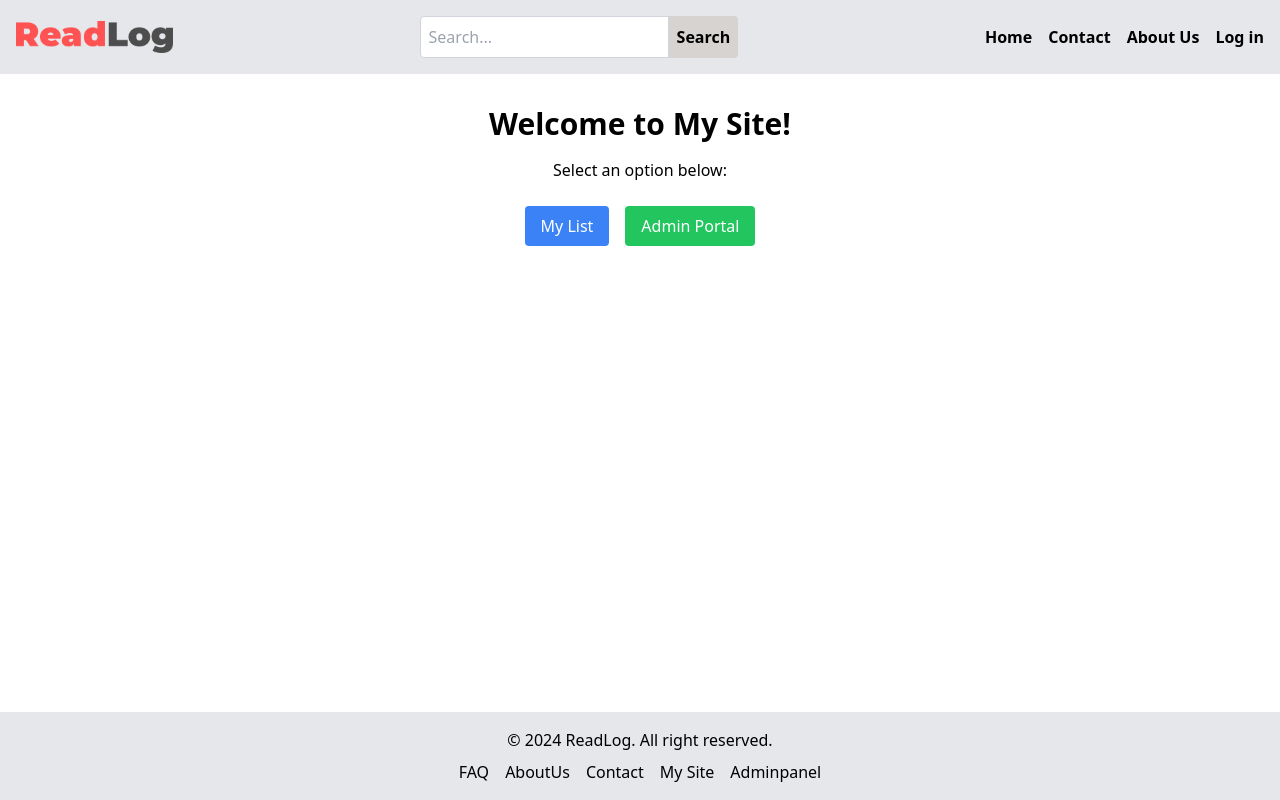
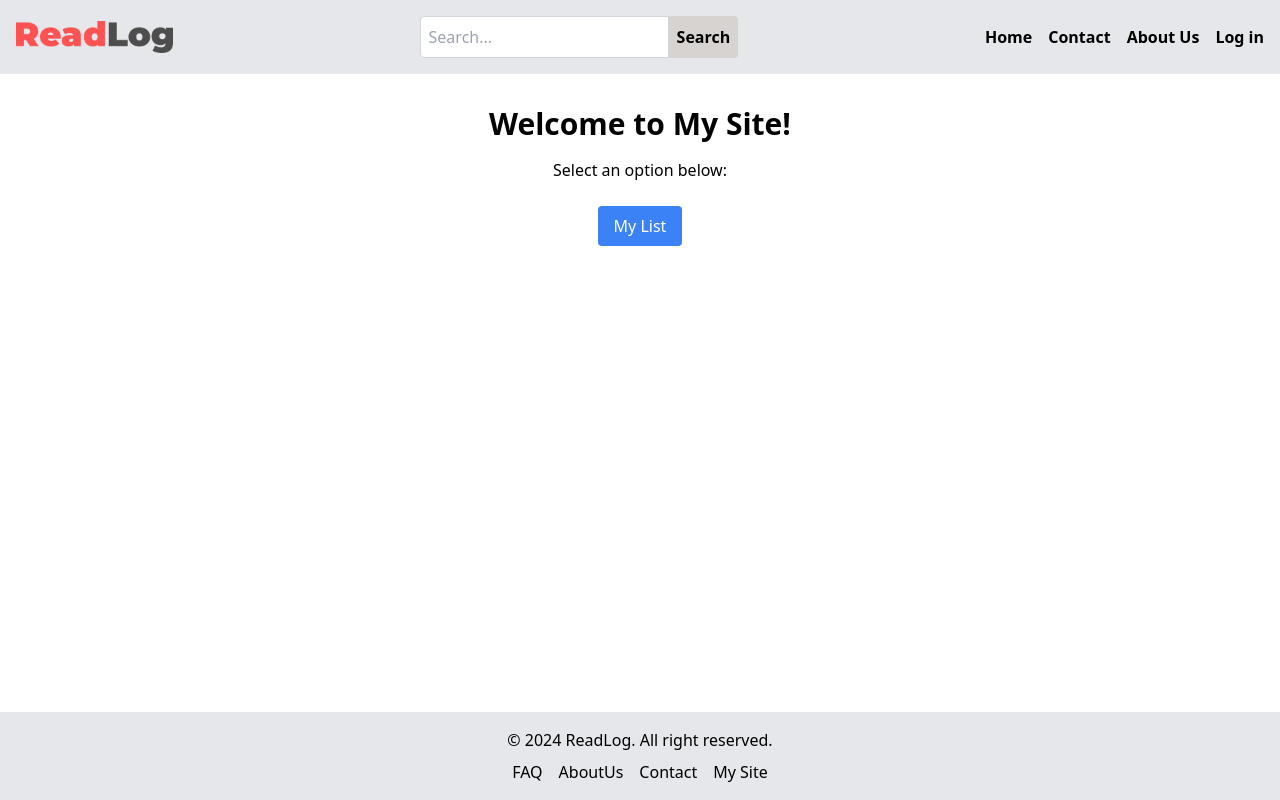
Before and after one commit to chas-academy/u09-fullstack-js-ShakerNasser, a React (Vite) app in the folder frontend/readlog/: page /mysite in a window 1280 px wide. Built offline with nearby package versions, Linux system fonts and the light colour scheme.

Commit message:
admin access

```diff
--- a/frontend/readlog/package.json
+++ b/frontend/readlog/package.json
@@ -12,6 +12,7 @@
   "dependencies": {
     "axios": "^1.7.7",
     "flowbite-react": "^0.10.1",
+    "jwt-decode": "^4.0.0",
     "react": "^18.3.1",
     "react-dom": "^18.3.1",
     "react-router-dom": "^6.26.2",
--- a/frontend/readlog/src/App.jsx
+++ b/frontend/readlog/src/App.jsx
@@ -15,6 +15,7 @@ import Search from '../src/pages/search';  // Importera getSearch-komponenten
 import BookItem from './components/BookItem';  // Importera BookItem-komponenten
 import BookById from './pages/bookbyid';  // Importera BookById-komponenten
 import MyList from '../src/pages/mylist';  // Importera MyList-komponenten
+import PrivateRoute from './components/PrivateRoute'; // Importera PrivateRoute
 
 function App() {
   return (
@@ -30,14 +31,12 @@ function App() {
           <Route path="/mysite" element={<MySite />} />
           <Route path="/register" element={<Register />} />
           <Route path="/login" element={<Login />} />
-          <Route path="/adminpanel" element={<AdminPanel />} />
+          <Route path="/adminpanel" element={<PrivateRoute element={<AdminPanel />} />} />
           <Route path="/faq" element={<FAQ />} />
           <Route path="/genre/:genre" element={<GenrePage />} />
           <Route path="/search" element={<Search />} />
           <Route path="/BookItem" element={<BookItem />} />
           <Route path="/mylist" element={<MyList />} />
-
-
         </Routes>
       </div>
       <Footer />
--- a/frontend/readlog/src/components/Footer.jsx
+++ b/frontend/readlog/src/components/Footer.jsx
@@ -12,8 +12,6 @@ const Footer = () => {
                         <Link to="/Aboutus" className="hover:underline">AboutUs</Link>
                         <Link to="/contact" className="hover:underline">Contact</Link>
                         <Link to="/mysite" className="hover:underline">My Site</Link>
-                        <Link to="/adminpanel" className="hover:underline">Adminpanel</Link>
-
                     </ul>
                 </nav>
             </div>
--- /dev/null
+++ b/frontend/readlog/src/components/PrivateRoute.jsx
@@ -0,0 +1,11 @@
+import React from 'react';
+import { Navigate } from 'react-router-dom';
+import useAuth from '../hooks/useAuth'; // Importera den tidigare skapade useAuth hooken
+
+const PrivateRoute = ({ element }) => {
+  const { isAdmin } = useAuth(); // Hämta användarens adminstatus från useAuth hooken
+
+  return isAdmin ? element : <Navigate to="/adminpanel" />; // Om användaren är admin, rendera elementet, annars navigera till /home
+};
+
+export default PrivateRoute;
--- /dev/null
+++ b/frontend/readlog/src/hooks/useAuth.jsx
@@ -0,0 +1,27 @@
+// src/hooks/useAuth.js
+
+import { useState, useEffect } from 'react';
+import { jwtDecode } from "jwt-decode";
+
+const useAuth = () => {
+  const [isAdmin, setIsAdmin] = useState(false);
+
+  useEffect(() => {
+    const token = localStorage.getItem('token');
+
+    if (token) {
+      try {
+        const decodedToken = jwtDecode(token); // Dekoda token
+        setIsAdmin(decodedToken.role === 'admin'); // Kontrollera om användaren är admin
+      } catch (error) {
+        console.error("Token decoding failed", error);
+      }
+    } else {
+      setIsAdmin(false);
+    }
+  }, []); // Tom array för att köra endast vid montering
+
+  return { isAdmin };
+};
+
+export default useAuth;
--- a/frontend/readlog/src/pages/mysite.jsx
+++ b/frontend/readlog/src/pages/mysite.jsx
@@ -1,11 +1,11 @@
-// src/pages/MySite.js
 import React from 'react';
 import { Link } from 'react-router-dom';
 import useUpdateTitle from '../hooks/UpdateTitle';  // Import the custom hook
-
+import useAuth from '../hooks/useAuth'; // Importera den nya hooken
 
 const MySite = () => {
   useUpdateTitle("My Site");
+  const { isAdmin } = useAuth(); // Använd den nya hooken
 
   return (
     <div className="container mx-auto p-4 text-center">
@@ -19,12 +19,14 @@ useUpdateTitle("My Site");
           </button>
         </Link>
 
-        {/* Button for Admin Portal */}
+        {/* Villkorsstyrd rendering av knappen för Admin Portal */}
+        {isAdmin && (
           <Link to="/adminpanel">
             <button className="bg-green-500 text-white px-4 py-2 rounded hover:bg-green-600 transition duration-200">
               Admin Portal
             </button>
           </Link>
+        )}
       </div>
     </div>
   );
```
Also changed, not shown: 1 other file (tests, documents, lock files or other folders). Lines whose indentation alone changed are shown as unchanged.
